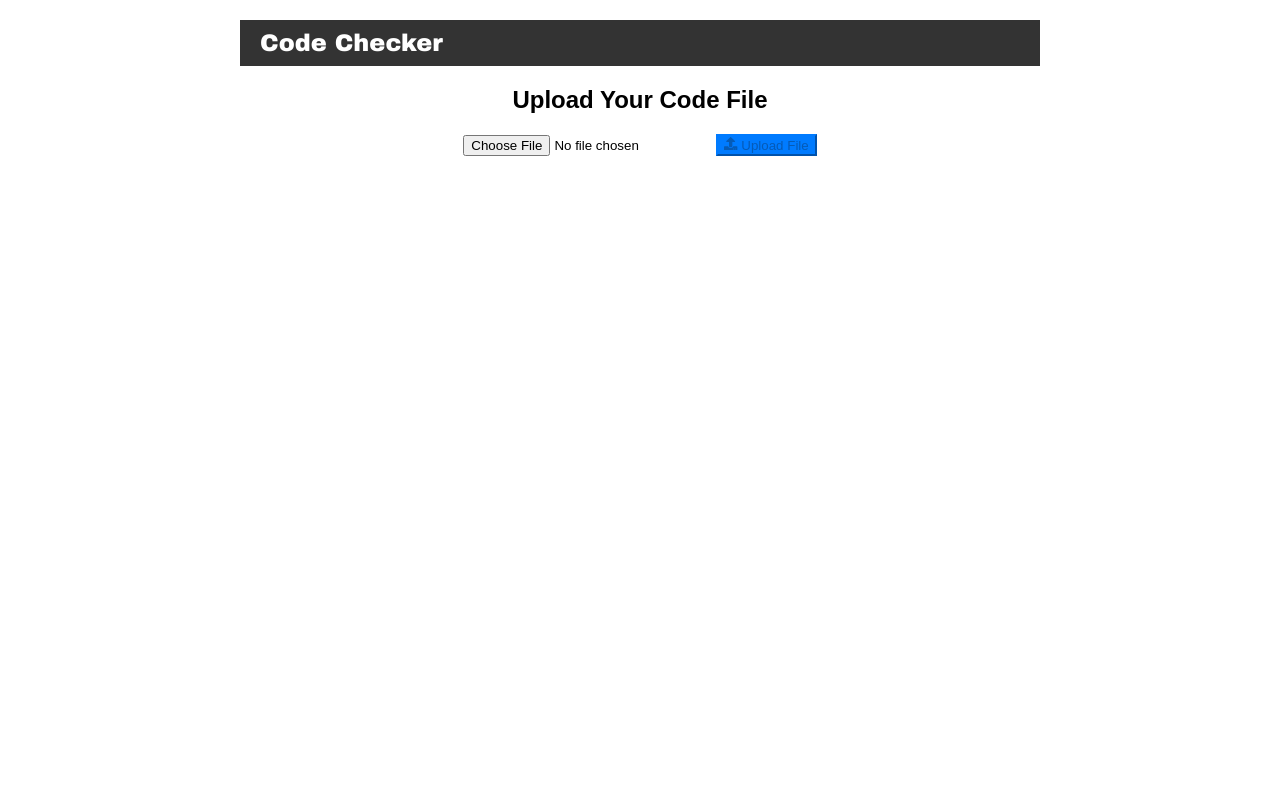
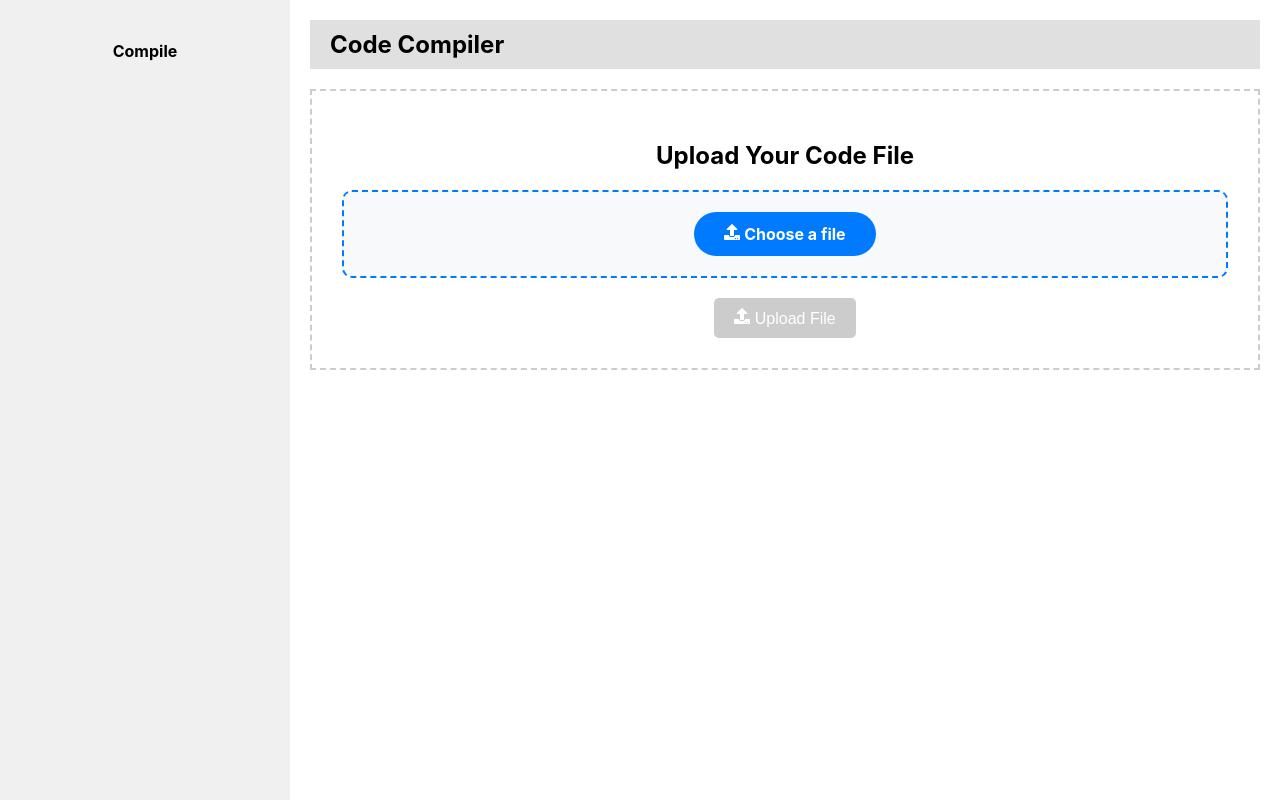
Before and after one commit to yazanda/CodeChecker, a React (Create React App) app: page / in a window 1280 px wide. Built offline with nearby package versions, Linux system fonts and the light colour scheme.

Commit message:
compile api

```diff
--- a/src/pages/home.js
+++ b/src/pages/home.js
@@ -3,16 +3,27 @@ import React, {useState} from 'react';
 import axios from 'axios';
 import { Button } from 'react-bootstrap';
 import { FaUpload } from 'react-icons/fa';
-import Header from '../components/header';
+// import Header from '../components/header';
 import { ref, uploadBytes, getDownloadURL } from 'firebase/storage';
 import storage from '../config/firebase'
 
 function Home() {
     const [file, setFile] = useState(null);
     const [uploading, setUploading] = useState(false);
+    const [fileName, setFileName] = useState('');
+    const [compiling, setCompiling] = useState(false);
+    const [compileOutput, setCompileOutput] = useState('');
+    const [isCompiled, setIsCompiled] = useState(false);
+
 
     const handleFileChange = (event) => {
-        setFile(event.target.files[0]);
+        const file = event.target.files[0];
+        if (file) {
+            setFile(file);
+            setFileName(file.name); // Update the filename state
+        } else {
+            setFileName(''); // Reset the filename if no file is selected
+        }
     };
 
     const handleFileUpload = async () => {
@@ -30,14 +41,16 @@ function Home() {
 
             const downloadURL = await getDownloadURL(ref(storage, file.name));
 
-            // const response = await fetch(downloadURL);
-            // const fileContent = await response.text();
+            const response = await fetch(downloadURL);
+            const fileContent = await response.text();
 
             console.log('File uploaded successfully:', downloadURL);
 
-            // console.log(fileContent);
+            console.log(fileContent);
 
             console.log('Compiling file...');
+
+            sendFileContentToBackend(fileContent);
 
             setFile(null);
         } catch (error) {
@@ -47,19 +60,69 @@ function Home() {
         setUploading(false);
     };
 
+    const sendFileContentToBackend = async (fileContent) => {
+        setCompiling(true);
+        const backendUrl = '/compile';
+        try {
+            const response = await axios.post(backendUrl, {
+                lang: 'python',
+                code: fileContent,
+            });
+            console.log('Compilation response:', response.data);
+            setIsCompiled(response.data.compiled)
+            setCompileOutput(response.data.output); // Adjust based on your actual response structure
+            setCompiling(false);
+            console.log(compileOutput);
+        } catch (error) {
+            console.error('Error sending file content to backend:', error);
+            setCompileOutput('Error during compilation.');
+            setCompiling(false);
+        }
+    };
+
+
     return (
         <div className="container">
-            <Header />
+            <div className="sidebar">
+                <h4>Compile</h4>
+            </div>
             <div className="content">
-                <h2>Upload Your Code File</h2>
-                <input type="file" onChange={handleFileChange} />
-                <Button variant="primary" onClick={handleFileUpload} disabled={!file || uploading}>
-                    {uploading ? 'Uploading...' : <><FaUpload /> Upload File</>}
-                </Button>
+                <div className="header">
+                    <div className="logo">Code Compiler</div>
+                </div>
+                <div className="upload-area">
+                    <h2>Upload Your Code File</h2>
+                    <div className="file-upload-container">
+                        <input type="file" id="file" className="file-input" onChange={handleFileChange} />
+                        <label htmlFor="file" className="file-input-label"><FaUpload /> Choose a file</label>
+                        {fileName && <div className="file-name">{fileName}</div>}
+                    </div>
+                    <Button variant="primary" className="button" onClick={handleFileUpload} disabled={!file || uploading}>
+                        {uploading ? 'Uploading...' : <><FaUpload /> Upload File</>}
+                    </Button>
+                    {compiling && <div>Compiling...</div>}
+                </div>
+                {compileOutput && (
+                    <div className="compile-output">
+                        <div className="compilation-status">
+                            {isCompiled ? (
+                                <span className="success">Compiled Successfully</span>
+                            ) : (
+                                <span className="error">Compilation Failed</span>
+                            )}
+                        </div>
+                        <div className="compilation-output">
+                            <h3>Compilation Output:</h3>
+                            <pre>{compileOutput}</pre>
+
+                        </div>
+                    </div>
+                )}
             </div>
         </div>
     );
 
+
 };
 
 export default Home;
--- a/src/styles/Home.css
+++ b/src/styles/Home.css
@@ -1,41 +1,139 @@
-body {
-    font-family: Arial, sans-serif;
-    margin: 0;
-    padding: 0;
+/* Home.css */
+.container {
+  display: flex;
+  height: 100vh;
 }
 
-  .container {
-    max-width: 800px;
-    margin: 0 auto;
+.sidebar {
+  width: 250px;
+  background-color: #f0f0f0;
   padding: 20px;
 }
 
-  header {
-    background-color: #333;
-    color: #fff;
-    padding: 10px 20px;
-    text-align: left;
+.content {
+  flex-grow: 1;
+  padding: 20px;
 }
 
-  .header-left {
-    font-family: 'Arial Black', sans-serif;
+.header {
+  display: flex;
+  align-items: center;
+  justify-content: space-between;
+  background-color: #e0e0e0;
+  padding: 10px 20px;
+}
+
+.logo {
+  font-weight: bold;
   font-size: 24px;
 }
 
-  .content {
+.upload-area {
   margin-top: 20px;
+  border: 2px dashed #ccc;
+  padding: 30px;
+  text-align: center;
 }
 
-  h2 {
-    margin-bottom: 20px;
+.compile-output {
+  margin-top: 20px;
+  background-color: #e0e0e0;
+  padding: 10px;
+  border-radius: 5px;
 }
 
-  .btn-primary {
-    background-color: #007bff;
-    border-color: #007bff;
+.compilation-status span.success {
+  color: #28a745; /* Green color for success */
 }
 
-  .btn-primary:hover {
+.compilation-status span.error {
+  color: #dc3545; /* Red color for errors */
+}
+
+.compilation-output {
+  margin-top: 10px; /* Optional: Adds some space between status and output */
+}
+
+
+/* Button Basic Style */
+.button {
+  margin-top: 20px;
+  display: inline-block;
+  padding: 10px 20px;
+  font-size: 16px;
+  cursor: pointer;
+  text-align: center;
+  text-decoration: none;
+  outline: none;
+  color: #fff;
+  background-color: #4CAF50;
+  border: none;
+  border-radius: 5px;
+  box-shadow: 0 6px #999;
+  transition: all 0.3s cubic-bezier(0.25, 0.8, 0.25, 1);
+}
+
+/* Button Hover & Active State */
+.button:hover {background-color: #3e8e41}
+
+.button:active {
+  background-color: #3e8e41;
+  box-shadow: 0 5px #666;
+  transform: translateY(4px);
+}
+
+/* Disabled Button Style */
+.button:disabled {
+  background-color: #cccccc;
+  cursor: not-allowed;
+  box-shadow: none;
+}
+.file-upload-container {
+  margin-top: 20px;
+  text-align: center;
+  padding: 20px;
+  border: 2px dashed #007bff;
+  border-radius: 10px;
+  background-color: #f8f9fa;
+}
+
+.file-input {
+  width: 0.1px;
+  height: 0.1px;
+  opacity: 0;
+  overflow: hidden;
+  position: absolute;
+  z-index: -1;
+}
+
+.file-input-label {
+  font-size: 16px;
+  font-weight: bold;
+  color: white;
+  background-color: #007bff;
+  display: inline-block;
+  padding: 12px 30px;
+  border-radius: 25px;
+  cursor: pointer;
+  transition: all 0.3s ease-in-out;
+  text-align: center;
+  vertical-align: middle;
+  user-select: none; /* This will prevent the text within the button from being selectable, enhancing the button-like appearance */
+}
+
+.file-input-label:hover,
+.file-input-label:focus {
   background-color: #0056b3;
-    border-color: #0056b3;
+  outline: none; /* Removes outline on focus for browsers that show one */
+  box-shadow: 0 4px 8px rgba(0,123,255,0.5); /* Slight shadow for depth */
 }
+
+.file-input-label:active {
+  transform: scale(0.98); /* Mimic a button press */
+}
+.file-name {
+  margin-top: 10px;
+  font-size: 14px;
+  color: #333;
+  word-wrap: break-word; /* Ensures the filename wraps and does not overflow the container */
+}
```
Also changed, not shown: src/config/cors.json (added, +8 -0 lines). Lines whose indentation alone changed are shown as unchanged.
